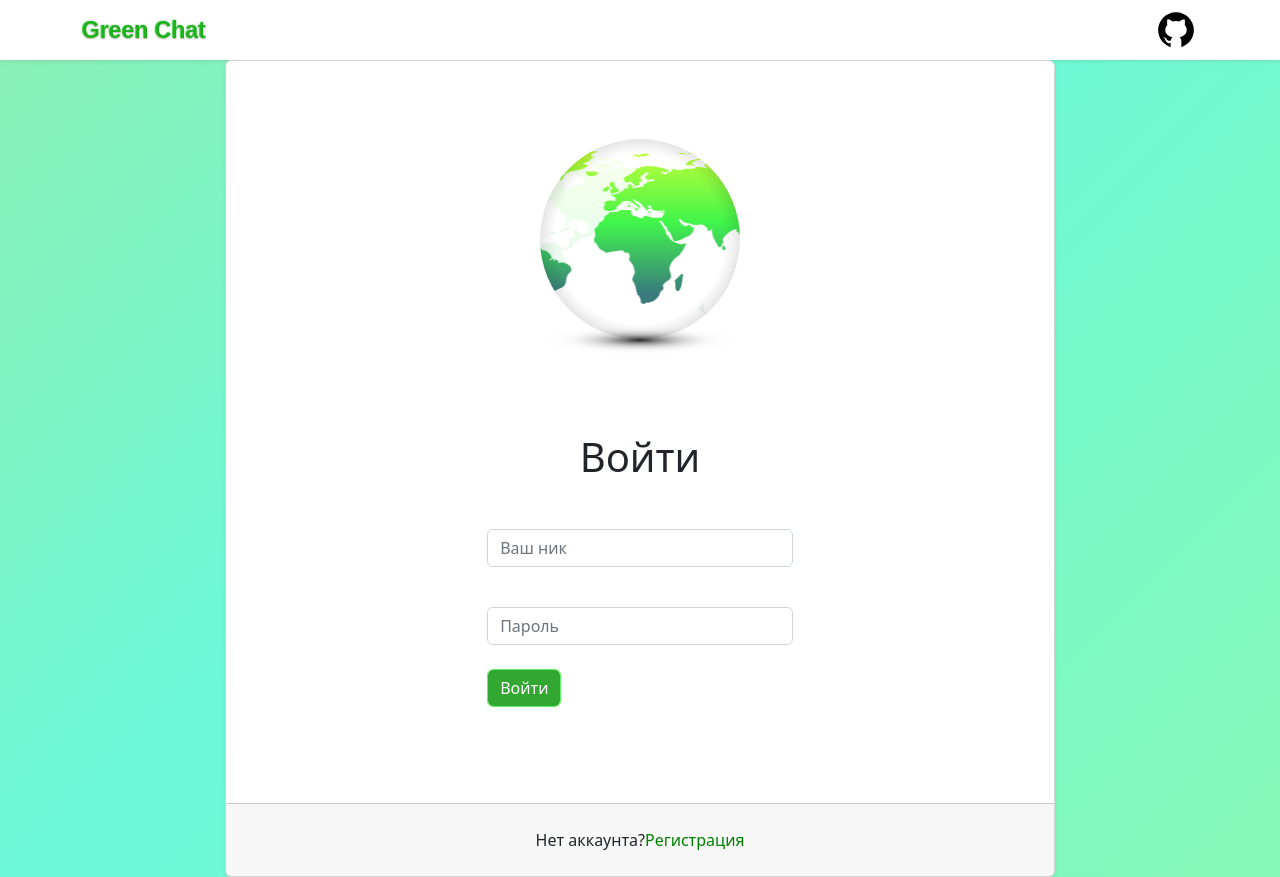
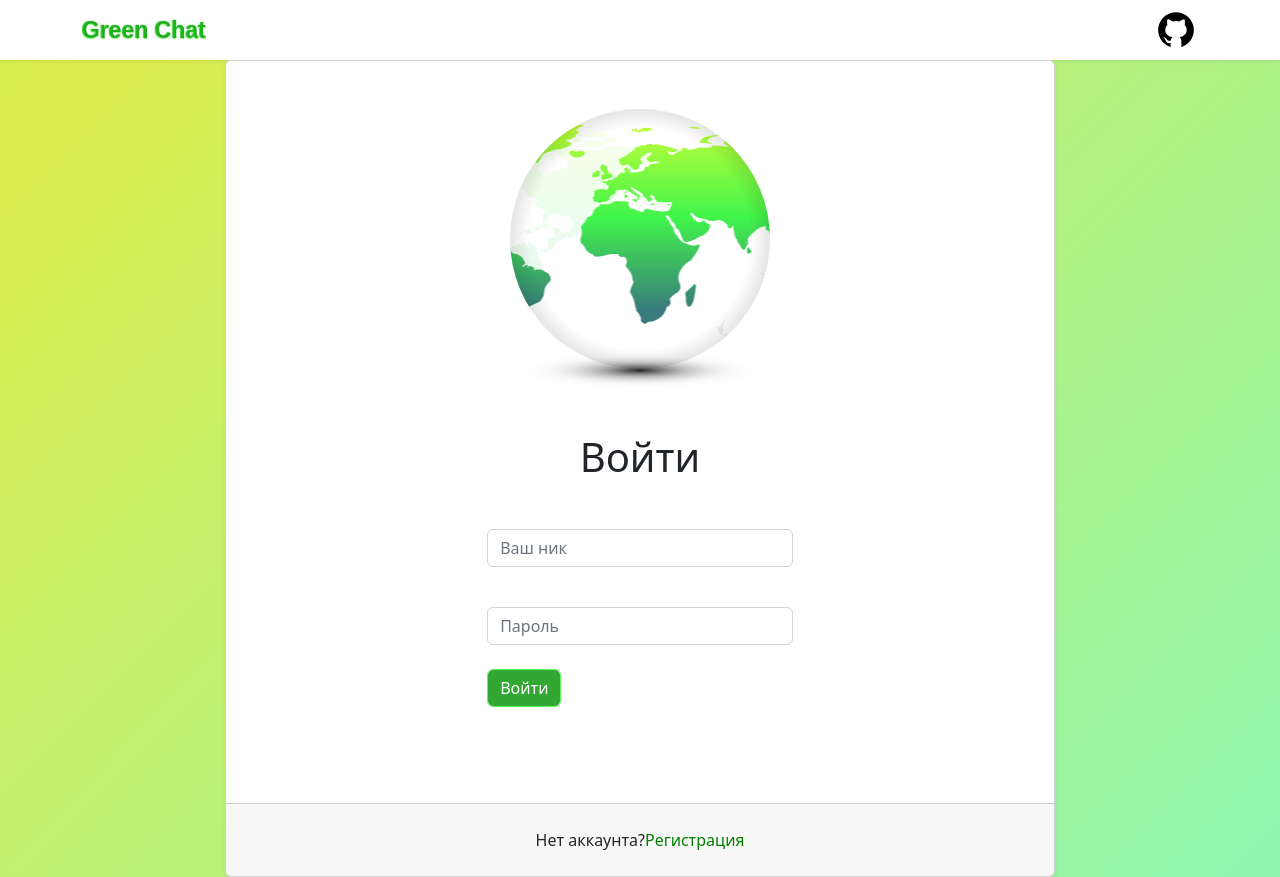
Before and after one commit to GordienkoEvgeny/frontend-bootcamp-project-12, a React (Create React App) app in the folder frontend/: page /login in a window 1280 px wide. Built offline with nearby package versions, Linux system fonts and the light colour scheme.

Commit message:
Changed file

```diff
--- a/frontend/src/index.css
+++ b/frontend/src/index.css
@@ -6,15 +6,15 @@
     font-size: 23px;
     font-weight: bold;
     text-shadow: 1px 0 1px #ffffff,
-    0 1px 1px #bfb0b0,
+    0 1px 1px #92e972,
     -1px 0 1px limegreen,
     0 -1px 1px #e7ede7;
 }
 
 body {
-    background: linear-gradient(-45deg, #a8f883, #6cf9da, #d0df63, #4ffe29);
+    background: linear-gradient(-45deg, #a8f883, #6cf9da, #dcee4d, #4ffe29);
     background-size: 400% 400%;
-    animation: gradient 10s ease infinite;
+    animation: gradient 8s ease infinite;
 }
 
 @keyframes gradient {
@@ -48,7 +48,7 @@ a:hover {
     position: relative;
     display: inline-block;
     margin: 30px;
-    transform: scale(1);
+    transform: scale(1.3);
 }
 .globe {
     position: relative;
```
Also changed, not shown: 1 other file (tests, documents, lock files or other folders).
